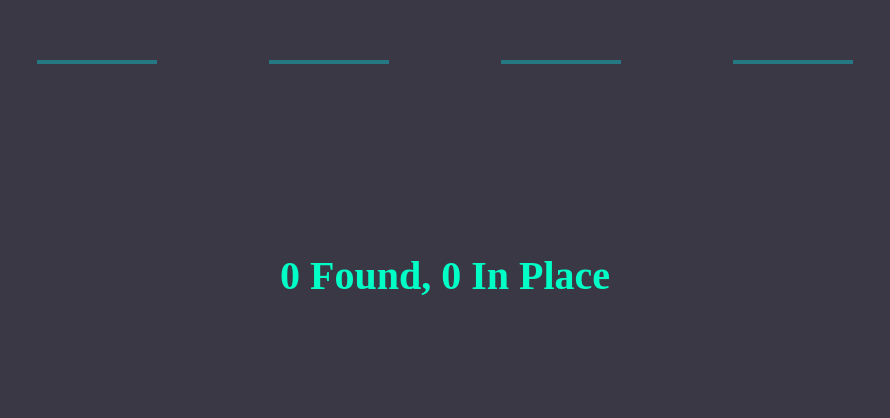
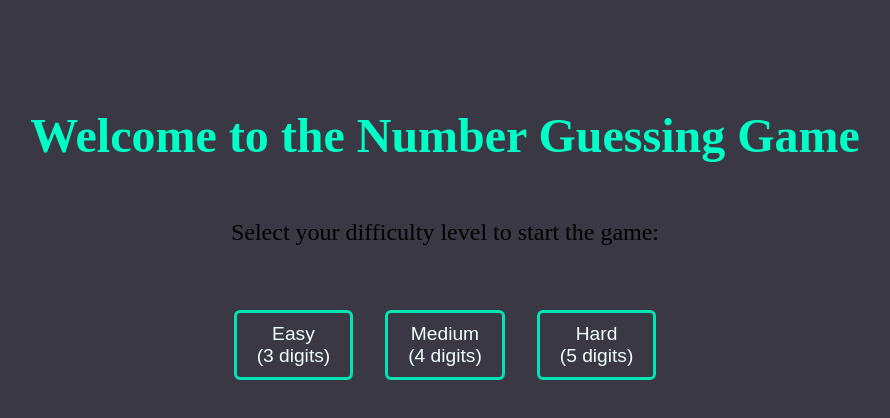
Before and after one commit to aliihsansepar/find_in_place_game, a Vue app: page / in a window 1280 px wide. Shown: the part 172-590 px from the top of the page, without its empty margins (195-1085 px from the left). Built offline with nearby package versions, Linux system fonts and the light colour scheme.

Commit message:
Added difficulty level logic Added Timer

```diff
--- a/src/App.vue
+++ b/src/App.vue
@@ -1,19 +1,61 @@
 <script>
 import Number from "./components/Number.vue";
+import Timer from "./components/Timer.vue";
+import Result from "./components/Result.vue";
+import GameControls from "./components/GameControls.vue";
+import Welcome from "./components/Welcome.vue";
+import { generateRandomNumber, updateElapsedTime } from "./GameLogic";
+
 export default {
   components: {
     Number,
+    Timer,
+    Result,
+    GameControls,
+    Welcome,
   },
   data() {
     return {
       result: "0 Found, 0 In Place",
-      inputs: ["", "", "", ""],
-      randomNumber: this.generateRandomNumber(),
+      inputs: [],
+      randomNumber: null,
+      attempts: 0,
+      startTime: null,
+      timer: null,
+      elapsedTime: "0 sec",
+      difficulty: null,
+      gameStarted: false,
     };
   },
   methods: {
-    generateRandomNumber() {
-      return Math.floor(Math.random() * (9999 - 1000 + 1) + 1000);
+    startGame(difficulty) {
+      this.difficulty = difficulty;
+      this.gameStarted = true;
+      this.resetGame();
+    },
+    resetGame() {
+      const digitCount = this.getDigitCount();
+      this.randomNumber = generateRandomNumber(digitCount);
+      this.inputs = Array(digitCount).fill("");
+      this.result = "0 Found, 0 In Place";
+      this.attempts = 0;
+      this.startTime = new Date();
+      this.updateElapsedTime();
+      clearInterval(this.timer);
+      this.timer = setInterval(this.updateElapsedTime, 1000);
+      this.$nextTick(() => {
+        this.focusFirstInput();
+      });
+    },
+    getDigitCount() {
+      switch (this.difficulty) {
+        case "easy":
+          return 3;
+        case "hard":
+          return 5;
+        default:
+          return 4;
+      }
     },
     checkResult(event) {
       const realNumberArray = this.randomNumber.toString().split("");
@@ -30,9 +72,17 @@ export default {
       });
 
       this.result = `${found} Found, ${inPlace} In Place`;
+      this.attempts++;
 
-      if (found === 4 && inPlace === 4) {
-        this.result = "Congratulations! You found the number!";
+      if (
+        found === realNumberArray.length &&
+        inPlace === realNumberArray.length
+      ) {
+        const totalTime = Math.floor((new Date() - this.startTime) / 1000);
+        const minutes = Math.floor(totalTime / 60);
+        const seconds = totalTime % 60;
+        clearInterval(this.timer);
+        this.result = `Congratulations! You found the number in ${this.attempts} attempts in ${minutes} min ${seconds} sec!`;
         confetti.start();
         setTimeout(() => confetti.stop(), 5000);
       }
@@ -45,6 +95,12 @@ export default {
       const myLength = target.value.length;
 
       if (myLength >= maxLength) {
+        this.focusNext(target);
+      } else if (myLength === 0) {
+        this.focusPrevious(target);
+      }
+    },
+    focusNext(target) {
       let next = target.nextElementSibling;
       while (next) {
         if (next.tagName.toLowerCase() === "input") {
@@ -53,7 +109,8 @@ export default {
         }
         next = next.nextElementSibling;
       }
-      } else if (myLength === 0) {
+    },
+    focusPrevious(target) {
       let previous = target.previousElementSibling;
       while (previous) {
         if (previous.tagName.toLowerCase() === "input") {
@@ -62,31 +119,60 @@ export default {
         }
         previous = previous.previousElementSibling;
       }
+    },
+    focusFirstInput() {
+      const firstInput = this.$el.querySelector("input");
+      if (firstInput) {
+        firstInput.focus();
       }
     },
+    updateElapsedTime() {
+      this.elapsedTime = updateElapsedTime(this.startTime);
+    },
+  },
+  mounted() {
+    if (this.gameStarted) {
+      this.resetGame();
+    }
+  },
+  beforeUnmount() {
+    clearInterval(this.timer);
   },
 };
 </script>
 
 <template>
+  <div class="container">
+    <template v-if="!gameStarted">
+      <Welcome @start-game="startGame" />
+    </template>
+    <template v-else>
+      <Timer :elapsedTime="elapsedTime" />
       <div class="input-group">
-    <Number v-for="(input, index) in inputs" :key="index" v-model="inputs[index]" @keyup="checkResult" />
+        <Number
+          v-for="(input, index) in inputs"
+          :key="index"
+          v-model="inputs[index]"
+          @keyup="checkResult"
+        />
       </div>
-  <p id="result">{{ result }}</p>
+      <Result :result="result" />
+      <GameControls @reset="resetGame" />
+    </template>
+  </div>
 </template>
 
 <style>
+.container {
+  display: flex;
+  flex-direction: column;
+  justify-content: center;
+  align-items: center;
+  height: 100vh;
+}
 .input-group {
   display: flex;
   justify-content: center;
-  height: 50vh;
-  align-items: center;
-}
-#result {
-  font-size: 40px;
-  font-weight: bold;
-  color: #00ffc6;
   margin-top: 1rem;
-  text-align: center;
 }
 </style>
--- /dev/null
+++ b/src/GameLogic.js
@@ -0,0 +1,14 @@
+export function generateRandomNumber(digits) {
+  const min = Math.pow(10, digits - 1);
+  const max = Math.pow(10, digits) - 1;
+  return Math.floor(Math.random() * (max - min + 1)) + min;
+}
+
+export function updateElapsedTime(startTime) {
+  const currentTime = new Date();
+  const totalTime = Math.floor((currentTime - startTime) / 1000);
+  const minutes = Math.floor(totalTime / 60);
+  const seconds = totalTime % 60;
+  // format must be "mm : ss"
+  return `${minutes.toString().padStart(2, '0')} : ${seconds.toString().padStart(2, '0')}`;
+}
--- /dev/null
+++ b/src/components/GameControls.vue
@@ -0,0 +1,25 @@
+<template>
+  <button @click="$emit('reset')">Reset Game</button>
+</template>
+
+<script>
+export default {
+  name: "GameControlsComponent",
+  props: ["controls"],
+};
+</script>
+
+<style>
+button {
+  margin-top: 1rem;
+  padding: 10px 20px;
+  font-size: 16px;
+  background-color: #00ffc6;
+  border: none;
+  border-radius: 5px;
+  cursor: pointer;
+}
+button:hover {
+  background-color: #00e6b3;
+}
+</style>
--- a/src/components/Number.vue
+++ b/src/components/Number.vue
@@ -1,10 +1,15 @@
 <template>
-  <input type="text" maxlength="1" v-model="inputValue" @input="checkInputMaxLengthAndIsANumber" />
+  <input
+    type="text"
+    maxlength="1"
+    v-model="inputValue"
+    @input="checkInputMaxLengthAndIsANumber"
+  />
 </template>
 
 <script>
 export default {
-  name: "Number",
+  name: "NumberComponent",
   props: ["value"],
   data() {
     return {
@@ -24,7 +29,7 @@ export default {
   methods: {
     checkInputMaxLengthAndIsANumber(event) {
       let value = event.currentTarget.value;
-      value = value.replace(/[^0-9]/g, "").slice(0, 1);
+      value = value.replace(/\D/g, "").slice(0, 1);
       this.inputValue = value;
     },
   },
@@ -35,8 +40,8 @@ export default {
 input {
   background: none;
   text-align: center;
-  margin: 2em;
-  font-size: 28px;
+  margin: 1.5em;
+  font-size: 75px; /* Font boyutunu artırdık */
   padding: 10px;
   display: block;
   width: 100px;
--- /dev/null
+++ b/src/components/Result.vue
@@ -0,0 +1,20 @@
+<template>
+  <p id="result">{{ result }}</p>
+</template>
+
+<script>
+export default {
+  props: ["result"],
+  name: "ResultComponent",
+};
+</script>
+
+<style>
+#result {
+  font-size: 40px;
+  font-weight: bold;
+  color: #00ffc6;
+  margin-top: 1rem;
+  text-align: center;
+}
+</style>
--- /dev/null
+++ b/src/components/Timer.vue
@@ -0,0 +1,22 @@
+<template>
+  <p id="timer">{{ elapsedTime }}</p>
+</template>
+
+<script>
+export default {
+  name: "TimerComponent",
+  props: ["elapsedTime"],
+};
+</script>
+
+<style>
+#timer {
+  font-size: 70px;
+  font-weight: bold;
+  color: #ab0606;
+  margin-bottom: 1rem;
+  border: 1px solid #c8c8c8;
+  padding: 0.6rem;
+  border-radius: 5px;
+}
+</style>
--- /dev/null
+++ b/src/components/Welcome.vue
@@ -0,0 +1,108 @@
+<template>
+  <div class="welcome-container">
+    <h1>Welcome to the Number Guessing Game</h1>
+    <p>Select your difficulty level to start the game:</p>
+    <div class="difficulty-options">
+      <div class="difficulty-option" @click="selectDifficulty('easy')">
+        <button>Easy <br />(3 digits)</button>
+      </div>
+      <div class="difficulty-option" @click="selectDifficulty('medium')">
+        <button>Medium <br />(4 digits)</button>
+      </div>
+      <div class="difficulty-option" @click="selectDifficulty('hard')">
+        <button>Hard <br />(5 digits)</button>
+      </div>
+    </div>
+  </div>
+</template>
+
+<script>
+export default {
+  methods: {
+    selectDifficulty(difficulty) {
+      this.$emit("start-game", difficulty);
+    },
+  },
+};
+</script>
+
+<style>
+.welcome-container {
+  display: flex;
+  flex-direction: column;
+  justify-content: center;
+  align-items: center;
+  height: 100vh;
+  text-align: center;
+  padding: 1rem;
+}
+
+h1 {
+  font-size: 3rem;
+  color: #00ffc6;
+}
+
+p {
+  font-size: 1.5rem;
+  margin-bottom: 2rem;
+}
+
+.difficulty-options {
+  display: flex;
+  justify-content: center;
+  flex-wrap: no-wrap;
+}
+
+.difficulty-option {
+  margin: 1rem;
+  text-align: center;
+  flex: 1 1 150px;
+}
+
+.difficulty-option button {
+  padding: 10px 20px;
+  font-size: 1.2rem;
+  background-color: transparent;
+  border: 3px solid #00e6b3;
+  border-radius: 6px;
+  cursor: pointer;
+  color: azure;
+}
+
+.difficulty-option button:hover {
+  background-color: #00e6b3;
+  color: #3a3845;
+}
+
+@media (max-width: 768px) {
+  .difficulty-option img {
+    width: 80px;
+    height: 80px;
+  }
+
+  .difficulty-option button {
+    padding: 8px 16px;
+    font-size: 1rem;
+  }
+}
+
+@media (max-width: 480px) {
+  h1 {
+    font-size: 2rem;
+  }
+
+  p {
+    font-size: 1.2rem;
+  }
+
+  .difficulty-option img {
+    width: 60px;
+    height: 60px;
+  }
+
+  .difficulty-option button {
+    padding: 6px 12px;
+    font-size: 0.9rem;
+  }
+}
+</style>
```
Lines whose indentation alone changed are shown as unchanged.
